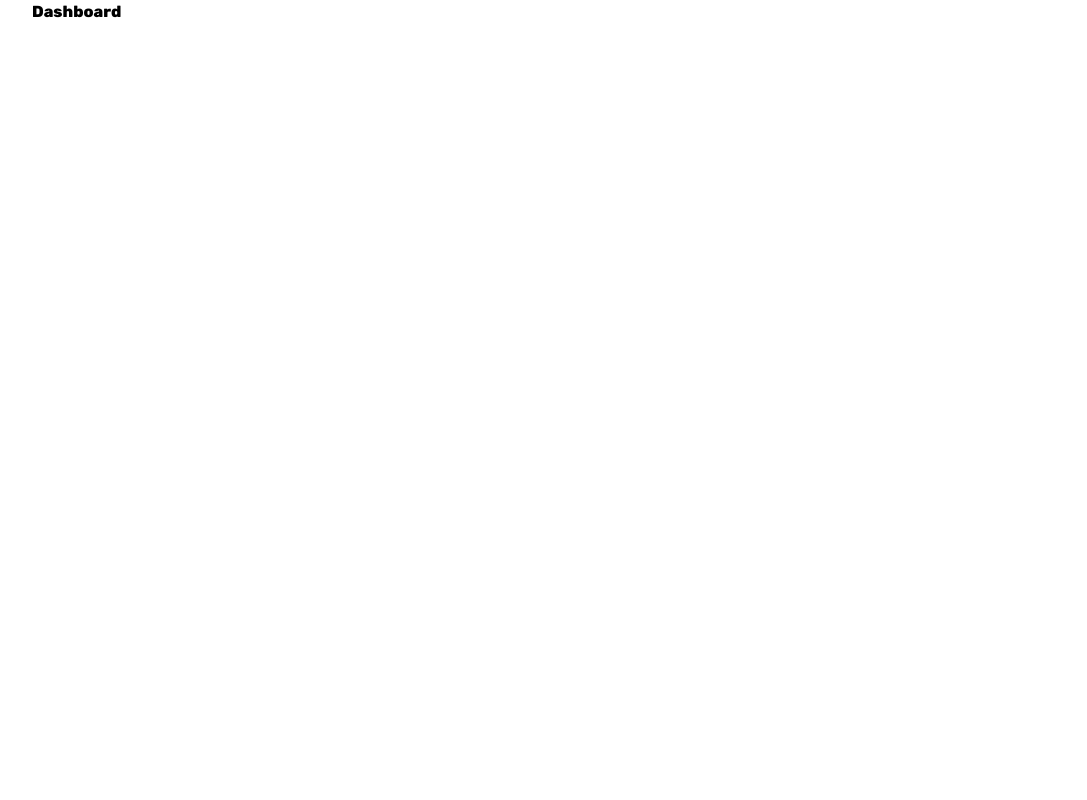
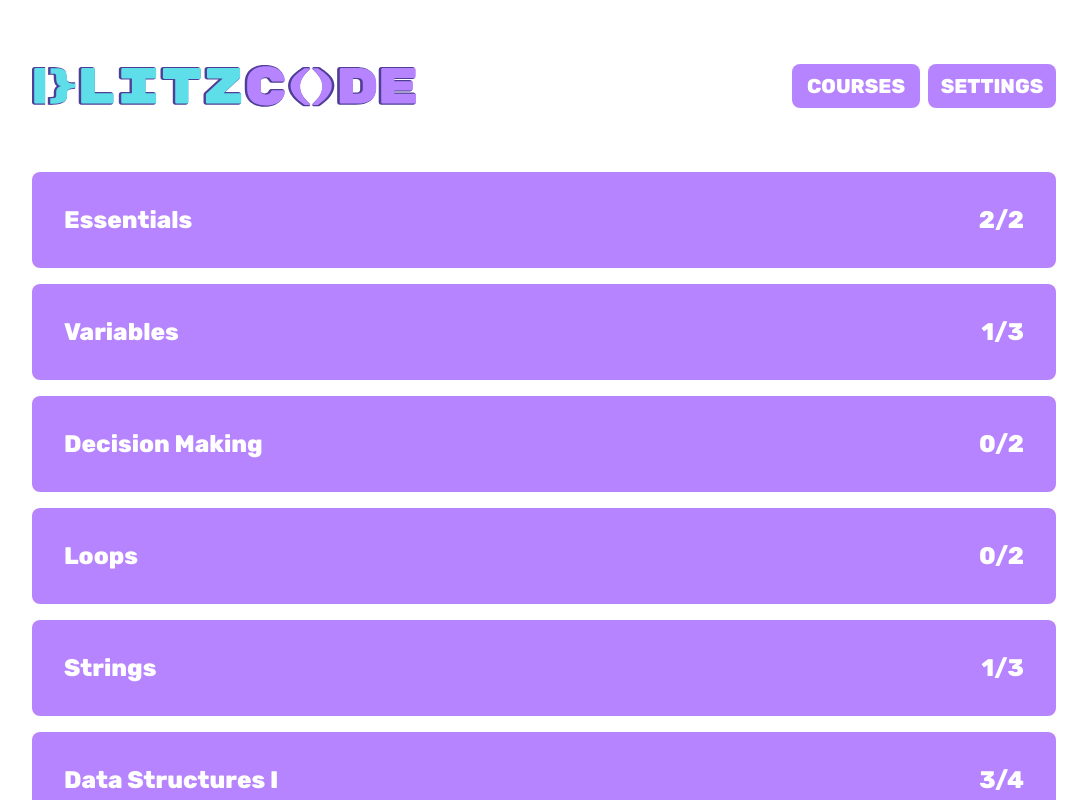
Before and after one commit to blitzcodelabs/BlitzCode, a Next.js app in the folder frontend/: page /dashboard in a window 1280 px wide. Shown: the top 800 px of the page, without its empty margins (96-1183 px from the left). Built offline with nearby package versions, Linux system fonts and the light colour scheme.

Commit message:
dashboard

```diff
--- a/frontend/package.json
+++ b/frontend/package.json
@@ -10,6 +10,7 @@
   },
   "dependencies": {
     "@hookform/resolvers": "^3.3.2",
+    "@radix-ui/react-accordion": "^1.1.2",
     "@radix-ui/react-radio-group": "^1.1.3",
     "@radix-ui/react-slot": "^1.0.2",
     "class-variance-authority": "^0.7.0",
--- /dev/null
+++ b/frontend/src/components/Dashboard/Nav.tsx
@@ -0,0 +1,15 @@
+import Button from "../ui/Button";
+
+const Nav = () => {
+  return (
+    <nav className="my-64 flex justify-between items-center">
+      <img src="logo.svg" alt="logo" className="max-w-sm" />
+      <div className="flex gap-8">
+        <Button size="quarter">courses</Button>
+        <Button size="quarter">settings</Button>
+      </div>
+    </nav>
+  );
+};
+
+export default Nav;
--- a/frontend/src/components/Dashboard/index.tsx
+++ b/frontend/src/components/Dashboard/index.tsx
@@ -1,7 +1,63 @@
-import React from "react";
+"use client";
+
+import Nav from "./Nav";
+import { modules } from "@/placeholders/modules.json";
+import { Module } from "@/lib/types";
+import {
+  Content,
+  Header,
+  Item,
+  Root,
+  Trigger,
+} from "@radix-ui/react-accordion";
+import Button from "../ui/Button";
 
 const Dashboard = () => {
-  return <div>Dashboard</div>;
+  // const res = modules.at(0)?.lessons.at(0)?.name;
+  // console.log(res);
+  const moduleList = modules as Module[];
+
+  return (
+    <>
+      <Nav></Nav>
+      <main className="mb-32">
+        <Root type="single" className="flex flex-col gap-16" collapsible>
+          {modules.map((module) => (
+            <Button
+              key={module.name}
+              className="p-0 w-fit hover:bg-primary"
+              asChild
+            >
+              <Item value={module.name}>
+                <Trigger className="w-1024 p-32 text-2xl hover:cursor-pointer flex justify-between">
+                  <p>{module.name}</p>
+                  <p>{`${module.lessons.reduce(
+                    (count, { progress }) =>
+                      progress === 100 ? count + 1 : count,
+                    0
+                  )}/${module.lessons.length}`}</p>
+                </Trigger>
+                <Content className="data-[state=open]:animate-slideDown data-[state=closed]:animate-slideUp overflow-hidden">
+                  <div className="mb-32 mx-32 flex flex-col gap-8">
+                    {module.lessons.map((lesson) => (
+                      <Button
+                        key={lesson.name}
+                        intent="secondary"
+                        className="p-16 w-full text-lg flex justify-between font-mono normal-case"
+                      >
+                        <p>{lesson.name}</p>
+                        <p>{`${lesson.progress}%`}</p>
+                      </Button>
+                    ))}
+                  </div>
+                </Content>
+              </Item>
+            </Button>
+          ))}
+        </Root>
+      </main>
+    </>
+  );
 };
 
 export default Dashboard;
--- a/frontend/src/components/SignUp/index.tsx
+++ b/frontend/src/components/SignUp/index.tsx
@@ -6,7 +6,7 @@ import Button from "../ui/Button";
 import { z } from "zod";
 import { zodResolver } from "@hookform/resolvers/zod";
 import TextField from "../ui/TextField";
-import ErrorText from "../ui/ErrorText";
+import ErrorSlot from "../ui/ErrorSlot";
 import { useRouter } from "next/navigation";
 
 const signUpSchema = z
@@ -26,20 +26,16 @@ const SignUp = () => {
   const {
     register,
     handleSubmit,
-    formState: { errors, isSubmitting, isSubmitSuccessful },
+    formState: { errors, isSubmitting },
     reset,
   } = useForm<SignUpSchema>({ resolver: zodResolver(signUpSchema) });
 
   const { push } = useRouter();
   const onSubmit = async (data: SignUpSchema) => {
+    await new Promise((resolve) => setTimeout(resolve, 1000));
     reset();
-    await new Promise((resolve) => setTimeout(resolve, 1000));
     push("/dashboard");
   };
-
-  useEffect(() => {
-    reset();
-  }, [isSubmitSuccessful, reset]);
 
   return (
     <main className="flex justify-center">
@@ -64,13 +60,13 @@ const SignUp = () => {
         </div>
 
         {Object.values(errors).length !== 0 && (
-          <ErrorText className="self-start">
+          <ErrorSlot className="self-start">
             <ul className="list-disc list-inside">
               {Object.values(errors).map((error, index) => (
                 <li key={index}>{error.message}</li>
               ))}
             </ul>
-          </ErrorText>
+          </ErrorSlot>
         )}
 
         <Button disabled={isSubmitting} type="submit">
--- a/frontend/src/components/ui/Button.tsx
+++ b/frontend/src/components/ui/Button.tsx
@@ -1,6 +1,6 @@
 import { Slot } from "@radix-ui/react-slot";
 import { cva, type VariantProps } from "class-variance-authority";
-import { ButtonHTMLAttributes, forwardRef } from "react";
+import { ButtonHTMLAttributes, ComponentPropsWithoutRef, forwardRef } from "react";
 import { twMerge } from "tailwind-merge";
 
 const styles = cva(
@@ -10,10 +10,12 @@ const styles = cva(
       intent: {
         primary: "bg-primary",
         accent: "bg-accent ",
+        secondary: "bg-secondary hover:bg-background hover:text-secondary"
       },
       size: {
         full: "w-512",
         half: "w-256",
+        quarter: "w-128"
       },
     },
     defaultVariants: {
@@ -24,7 +26,7 @@ const styles = cva(
 );
 
 interface Props
-  extends ButtonHTMLAttributes<HTMLButtonElement>,
+  extends ComponentPropsWithoutRef<"button">,
     VariantProps<typeof styles> {
   asChild?: boolean;
 }
--- /dev/null
+++ b/frontend/src/components/ui/ErrorSlot.tsx
@@ -0,0 +1,17 @@
+import { Slot } from "@radix-ui/react-slot";
+import { ComponentPropsWithoutRef, ElementRef, forwardRef } from "react";
+import { twMerge } from "tailwind-merge";
+
+const ErrorSlot = forwardRef<
+  ElementRef<typeof Slot>,
+  ComponentPropsWithoutRef<typeof Slot>
+>(({ className, ...props }, ref) => (
+  <Slot
+    {...props}
+    ref={ref}
+    className={twMerge("font-mono text-secondary", className)}
+  />
+));
+ErrorSlot.displayName = "ErrorSlot";
+
+export default ErrorSlot;
--- a/frontend/src/components/ui/ErrorText.tsx
+++ /dev/null
@@ -1,14 +0,0 @@
-import { ComponentPropsWithoutRef } from "react";
-import { twMerge } from "tailwind-merge";
-
-const ErrorText = ({
-  className,
-  children,
-  ...props
-}: ComponentPropsWithoutRef<"span">) => (
-  <span className={twMerge("font-mono text-fail", className)} {...props}>
-    {children}
-  </span>
-);
-
-export default ErrorText;
--- /dev/null
+++ b/frontend/src/lib/types.ts
@@ -0,0 +1,9 @@
+export interface Module {
+    name: string;
+    lessons: Lesson[]
+}
+
+export interface Lesson {
+    name: string;
+    progress: number;
+}
--- /dev/null
+++ b/frontend/src/placeholders/modules.json
@@ -0,0 +1,115 @@
+{
+    "modules": [
+        {
+            "name": "Essentials",
+            "lessons": [
+                {
+                    "name": "Entry Point",
+                    "progress": 100
+                },
+                {
+                    "name": "Printing",
+                    "progress": 100
+                }
+            ]
+        },
+        {
+            "name": "Variables",
+            "lessons": [
+                {
+                    "name": "Creation",
+                    "progress": 100
+                },
+                {
+                    "name": "Types",
+                    "progress": 50
+                },
+                {
+                    "name": "Operations",
+                    "progress": 0
+                }
+            ]
+        },
+        {
+            "name": "Decision Making",
+            "lessons": [
+                {
+                    "name": "Conditionals",
+                    "progress": 0
+                },
+                {
+                    "name": "Control Flow",
+                    "progress": 25
+                }
+            ]
+        },
+        {
+            "name": "Loops",
+            "lessons": [
+                {
+                    "name": "For",
+                    "progress": 0
+                },
+                {
+                    "name": "Extras",
+                    "progress": 0
+                }
+            ]
+        },
+        {
+            "name": "Strings",
+            "lessons": [
+                {
+                    "name": "Handling",
+                    "progress": 50
+                },
+                {
+                    "name": "Manipulation",
+                    "progress": 100
+                },
+                {
+                    "name": "Parsing",
+                    "progress": 25
+                }
+            ]
+        },
+        {
+            "name": "Data Structures I",
+            "lessons": [
+                {
+                    "name": "Arrays",
+                    "progress": 100
+                },
+                {
+                    "name": "Lists",
+                    "progress": 100
+                },
+                {
+                    "name": "Sets",
+                    "progress": 100
+                },
+                {
+                    "name": "Stacks",
+                    "progress": 50
+                }
+            ]
+        },
+        {
+            "name": "Data Structures II",
+            "lessons": [
+                {
+                    "name": "Maps",
+                    "progress": 0
+                },
+                {
+                    "name": "Trees",
+                    "progress": 0
+                },
+                {
+                    "name": "Graphs",
+                    "progress": 0
+                }
+            ]
+        }
+    ]
+}
--- a/frontend/tailwind.config.ts
+++ b/frontend/tailwind.config.ts
@@ -38,6 +38,22 @@ const config: Config = {
       256: "16rem",
       512: "32rem",
       1024: "64rem"
+    },
+    extend: {
+      keyframes: {
+        slideDown: {
+          from: { height: "0" },
+          to: { height: "var(--radix-accordion-content-height)" },
+        },
+        slideUp: {
+          from: { height: "var(--radix-accordion-content-height)" },
+          to: { height: "0" },
+        },
+      },
+      animation: {
+        slideDown: "slideDown 300ms cubic-bezier(0.87, 0, 0.13, 1)",
+        slideUp: "slideUp 300ms cubic-bezier(0.87, 0, 0.13, 1)",
+      },
     }
   },
   plugins: [],
```
Also changed, not shown: frontend/src/app/globals.css (line endings or trailing spaces), 1 other file (tests, documents, lock files or other folders).
